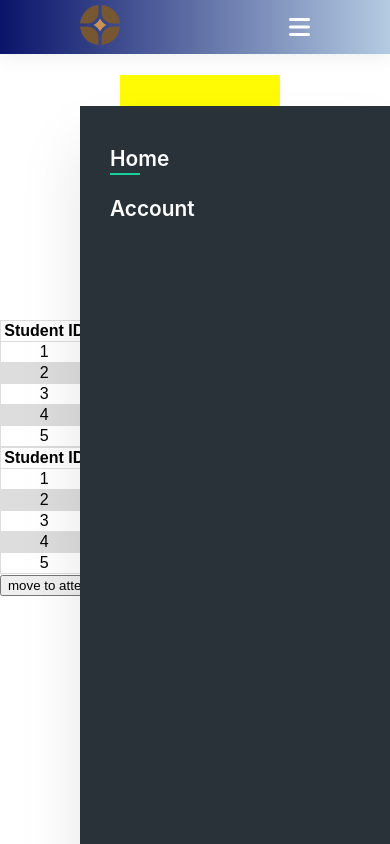
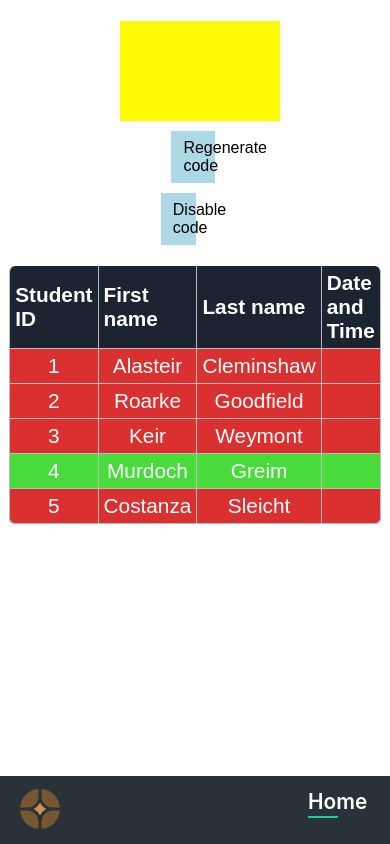
Before and after one commit to marcus-karozis/Project-4-Team-5, a React (Create React App) app: page /subjectPage/SubjectPage in a window 390 px wide. Built offline with nearby package versions, Linux system fonts and the light colour scheme.

Commit message:
DO NOT MERGE

```diff
--- a/src/App.css
+++ b/src/App.css
@@ -91,11 +91,9 @@
   font-size: 16px;
 }
 
-/* for subject card(s) */
-
-.subject-card {
-  margin: 10px;
-  box-shadow: 0px 0px 12px 3px grey;
+.SubjectList {
+  display: flex;
+  flex-wrap: wrap;
 }
 
 .small-image-sizer {
--- a/src/App.js
+++ b/src/App.js
@@ -42,7 +42,7 @@ function App() {
       <div className="App">
         <Navbar/>
       </div>
-      <div className="SubjectCard">
+      <div className="SubjectList">
         {subjectData.map(subjectData => (
           <Subjects
           key={subjectData.id}
--- a/src/components/Navbar.js
+++ b/src/components/Navbar.js
@@ -1,33 +1,44 @@
-import { Component } from "react";
+import { Component, useState } from "react";
 import "./NavbarStyles.css";
 
-class Navbar extends Component{
-    state={clicked: false};
-    handleClick = () =>{
-        this.setState({clicked: !this.state.clicked})
-    }
-    render(){
+function Navbar() {
+    // const [clicked, setClicked] = useState(false);
+
+    // const handleClick = () => {
+    // setClicked(!clicked);
+    // };
+
+
+
+
+    // state={clicked: false};
+    // handleClick = () =>{
+    //     this.setState({clicked: !this.state.clicked})
+    // }
+    // render(){
     return(
         <>
         <nav>
-            <a href="index.html">
+            {/* logo */}
+            <a id="logopc" href="index.html">
             <svg id="logo-89" width="40" height="40" viewBox="0 0 40 40" fill="none" xmlns="http://www.w3.org/2000/svg"><path class="ccustom" d="M39.9449 21.4998H32.8003C26.5594 21.4998 21.5003 26.559 21.5003 32.7998V39.9444C31.3502 39.214 39.2145 31.3497 39.9449 21.4998Z" fill="#775732"></path><path class="ccustom" d="M18.5003 39.9444V32.7998C18.5003 26.559 13.4411 21.4998 7.20026 21.4998H0.0556641C0.785998 31.3497 8.65036 39.214 18.5003 39.9444Z" fill="#775732"></path><path class="ccustom" d="M39.9449 18.4998C39.2145 8.64987 31.3502 0.78551 21.5003 0.0551758V7.19977C21.5003 13.4406 26.5594 18.4998 32.8003 18.4998H39.9449Z" fill="#775732"></path><path class="ccustom" d="M18.5003 0.0551758C8.65036 0.78551 0.785998 8.64987 0.0556641 18.4998H7.20026C13.4411 18.4998 18.5003 13.4406 18.5003 7.19977V0.0551758Z" fill="#775732"></path><path class="ccustom" d="M13.583 19.9998C16.3555 18.6145 18.615 16.355 20.0002 13.5825C21.3855 16.355 23.6449 18.6145 26.4175 19.9998C23.6449 21.385 21.3855 23.6445 20.0002 26.417C18.615 23.6445 16.3555 21.385 13.583 19.9998Z" fill="#CA9352"></path></svg>
             </a>
 
             <div>
-                <ul id="navbar" className={this.state.clicked ? "#navbar active" : "#navbar"}>
+                {/* navbar */}
+                {/* className={clicked ? "#navbar active" : "#navbar"} */}
+                <ul id="navbar">
+                    <li><a id="logomob" href="index.html">
+            <svg id="logo-89" width="40" height="40" viewBox="0 0 40 40" fill="none" xmlns="http://www.w3.org/2000/svg"><path class="ccustom" d="M39.9449 21.4998H32.8003C26.5594 21.4998 21.5003 26.559 21.5003 32.7998V39.9444C31.3502 39.214 39.2145 31.3497 39.9449 21.4998Z" fill="#775732"></path><path class="ccustom" d="M18.5003 39.9444V32.7998C18.5003 26.559 13.4411 21.4998 7.20026 21.4998H0.0556641C0.785998 31.3497 8.65036 39.214 18.5003 39.9444Z" fill="#775732"></path><path class="ccustom" d="M39.9449 18.4998C39.2145 8.64987 31.3502 0.78551 21.5003 0.0551758V7.19977C21.5003 13.4406 26.5594 18.4998 32.8003 18.4998H39.9449Z" fill="#775732"></path><path class="ccustom" d="M18.5003 0.0551758C8.65036 0.78551 0.785998 8.64987 0.0556641 18.4998H7.20026C13.4411 18.4998 18.5003 13.4406 18.5003 7.19977V0.0551758Z" fill="#775732"></path><path class="ccustom" d="M13.583 19.9998C16.3555 18.6145 18.615 16.355 20.0002 13.5825C21.3855 16.355 23.6449 18.6145 26.4175 19.9998C23.6449 21.385 21.3855 23.6445 20.0002 26.417C18.615 23.6445 16.3555 21.385 13.583 19.9998Z" fill="#CA9352"></path></svg>
+            </a></li>
                     <li><a className="active" href="index.html">Home</a></li>
                     <li><a href="index.html">Account</a></li>
                 </ul>
-            </div>
-
-            <div id="mobile" onCLick={this.handleClick}>
-                <i id="bar" className={this.state.clicked ? 'fas fa-times' : 'fas fa-bars'}></i>
             </div>
         </nav>
         </>
     )
 }
-}
+// }
 
 export default Navbar;
--- a/src/components/NavbarStyles.css
+++ b/src/components/NavbarStyles.css
@@ -7,6 +7,10 @@ nav{
     box-shadow: 0 5px 15px rgba(0, 0, 0, 0.06);
     background-color: darkblue;
     background-image: linear-gradient(to right, rgb(9, 20, 105) , rgb(181, 203, 226));
+}
+
+#logomob{
+    display:none;
 }
 
 #navbar{
@@ -46,45 +50,46 @@ nav{
 
 }
 
-#mobile {
-    display: none;
-}
+@media screen and (max-width:769px){
+    nav{
+        /* display: flex; */
+        /* align-items: center; */
+        /* justify-content: space-between; */
+        background:  #1b2430;
+        padding: 0px 0px;
+        width: 0%;
+    }
 
-#mobile i{
-    color: #fff;
-}
+    #logopc{
+        display:none;
+    }
 
-@media screen and (max-width:769px){
+    #logomob{
+        display:flex;
+        padding-right: 13rem;
+    }
+
     #navbar{
         display: flex;
-        flex-direction: column;
+        flex-direction: row;
         align-items: flex-start;
         justify-content: flex-start;
         position: fixed;
-        top: 90px;
-        right: 0px;
-        width: 300px;
+        top: 90%;
+        right: 0px;  /* edit this for length */
+        width: 100%;
         height: 100vh;
         background:  #2a3239;
-        box-shadow: 0 40px 60px rgba(0, 0, 0, 0.1);
-        padding: 40px 0 0 10px;
+        /* box-shadow: 0 40px 60px rgba(0, 0, 0, 0.1); */
+        padding: 0 0 0 10px;
         transition: 0.3s ease-in-out;
     }
 
-    #navbar.active{
-        right: 0px;
+    #navbar li{
+        list-style: none;
+        padding: 10 10px;
+        position:relative;
+        padding-top: 13px;
     }
 
-    #navbar li{
-        margin-bottom: 25px;
-    }
-
-    #mobile{
-        display: block;
-    }
-
-    #mobile i{
-        font-size: 24px;
-        cursor: pointer;
-    }
 }
--- a/src/data/data.js
+++ b/src/data/data.js
@@ -6,7 +6,15 @@ const subjectData = [
     {
         id: 1001,
         subjectName: "Software Analysis Studio"
-    }
+    },
+    {
+        id: 1001,
+        subjectName: "Software Analysis Studio"
+    },
+    {
+        id: 1001,
+        subjectName: "Software Analysis Studio"
+    },
     ];
 
 export default subjectData;
--- a/src/data/studentData.json
+++ b/src/data/studentData.json
@@ -1,5 +1,5 @@
-[{"student_id":1,"first_name":"Alasteir","last_name":"Cleminshaw"},
-{"student_id":2,"first_name":"Roarke","last_name":"Goodfield"},
-{"student_id":3,"first_name":"Keir","last_name":"Weymont"},
-{"student_id":4,"first_name":"Murdoch","last_name":"Greim"},
-{"student_id":5,"first_name":"Costanza","last_name":"Sleicht"}]
+[{"student_id":1,"first_name":"Alasteir","last_name":"Cleminshaw", "isPresent":false},
+{"student_id":2,"first_name":"Roarke","last_name":"Goodfield", "isPresent":false},
+{"student_id":3,"first_name":"Keir","last_name":"Weymont", "isPresent":false},
+{"student_id":4,"first_name":"Murdoch","last_name":"Greim", "isPresent":true},
+{"student_id":5,"first_name":"Costanza","last_name":"Sleicht", "isPresent":false}]
--- a/src/menu/Menu.js
+++ b/src/menu/Menu.js
@@ -5,20 +5,13 @@ import subjectImage from '../white_paper.jpg'
 
 export function Subjects(subjects) {
     return(
-        <div>
-            <div className="subjectList">
-                <div key={"subject.id"} className="subjectCard">
-                    <div className="subjectCard__content">
-                        <Link to="/subjectPage/SubjectPage" style={{ textDecoration: 'none', color: 'black', textAlign: 'center'}}>
-                            <div>
-                                <img src={subjectImage} className="small-image-sizer" alt="subject" />
-                            </div>
-                            <h3 className="subjectName"> {subjects.subjectName} </h3>
-                            <p> class starts at : 16:00</p>
-                        </Link>
-                    </div>
+        <div key={"subject.id"} className="subjectCard">
+            <Link to="/subjectPage/SubjectPage" style={{ textDecoration: 'none', color: 'black', textAlign: 'center'}}>
+                <div>
+                    <h3 className="subjectName"> {subjects.subjectName} </h3>
+                    <p> class starts at : 16:00</p>
                 </div>
-            </div>
+            </Link>
         </div>
     )
 }
--- a/src/subjectPage/SubjectPage.js
+++ b/src/subjectPage/SubjectPage.js
@@ -22,7 +22,6 @@ function SubjectPage() {
     }
 
     function disableCode() {
-
         let code = "";
         setCode(code);
     }
@@ -41,12 +40,7 @@ function SubjectPage() {
             </ul>
         </div>
         <div>
-            <BasicTable id="attended"/>
-            <BasicTable id="absent"/>
-        </div>
-        <div>
-            <button> move to attended </button>
-            <button> move to absent </button>
+            <BasicTable/>
         </div>
         </>
     );
--- a/src/table/BasicTable.js
+++ b/src/table/BasicTable.js
@@ -42,9 +42,11 @@ const BasicTable = () => {
                 <tbody {...getTableBodyProps()}>
                     {
                         rows.map(row => {
-                            prepareRow(row)
+                            prepareRow(row);
+                            // Determine the CSS class based on the "grade" property
+                            const isPresent = `row-isPresent-${row.original.isPresent}`;
                             return (
-                                <tr {...row.getRowProps()}>
+                                <tr {...row.getRowProps()} className={isPresent}>
                                     {
                                         row.cells.map((cell) => {
                                             return <td {...cell.getCellProps()}>{cell.render('Cell')}</td>
--- a/src/table/table.css
+++ b/src/table/table.css
@@ -1,17 +1,58 @@
 table {
   font-family: arial, sans-serif;
-  border-collapse: collapse;
-  width: 100%;
+  border-collapse: separate;
+  border-spacing: 0;
+  width: 90%;
   text-align: center;
-  padding: 1px;
+  /* padding: 10px; */
+  /* text-decoration: none; */
+  font-size: 1.3rem;
+  /* font-weight: 10; */
+  color: #fff;
+  /* transition: 0.3s ease-in-out; */
+  margin-left: auto;
+  margin-right: auto;
 }
 
-table th, td {
-  border: 1px solid #dddddd;
-  text-align: center;
-  padding: 1px;
+table tr th,
+table tr td {
+  border-right: 1px solid #bbb;
+  border-bottom: 1px solid #bbb;
+  padding: 5px;
+}
+table tr th:first-child,
+table tr td:first-child {
+  border-left: 1px solid #bbb;
+}
+table tr th {
+  background-color: #1b2430;;
+  text-align: left;
 }
 
-tr:nth-child(even) {
-  background-color: #dddddd;
+/* top-left border-radius */
+table tr:first-child th:first-child {
+  border-top-left-radius: 6px;
 }
+
+/* top-right border-radius */
+table tr:first-child th:last-child {
+  border-top-right-radius: 6px;
+}
+
+/* bottom-left border-radius */
+table tr:last-child td:first-child {
+  border-bottom-left-radius: 6px;
+}
+
+/* bottom-right border-radius */
+table tr:last-child td:last-child {
+  border-bottom-right-radius: 6px;
+}
+
+.row-isPresent-true {
+  background-color: rgb(72, 219, 59);
+}
+
+.row-isPresent-false{
+  background-color: rgb(219, 48, 48);
+}
```
Also changed, not shown: src/menu/MenuStyles.css (+53 -18 lines).
